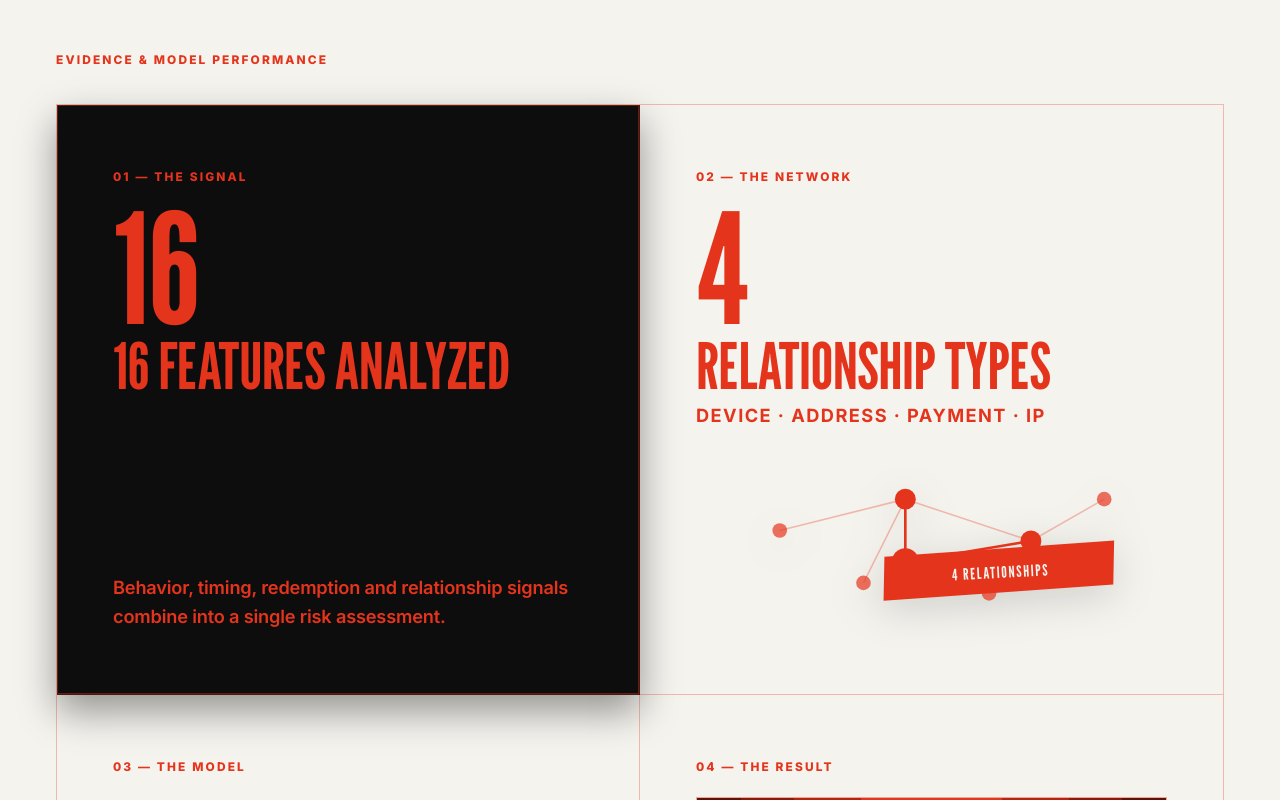
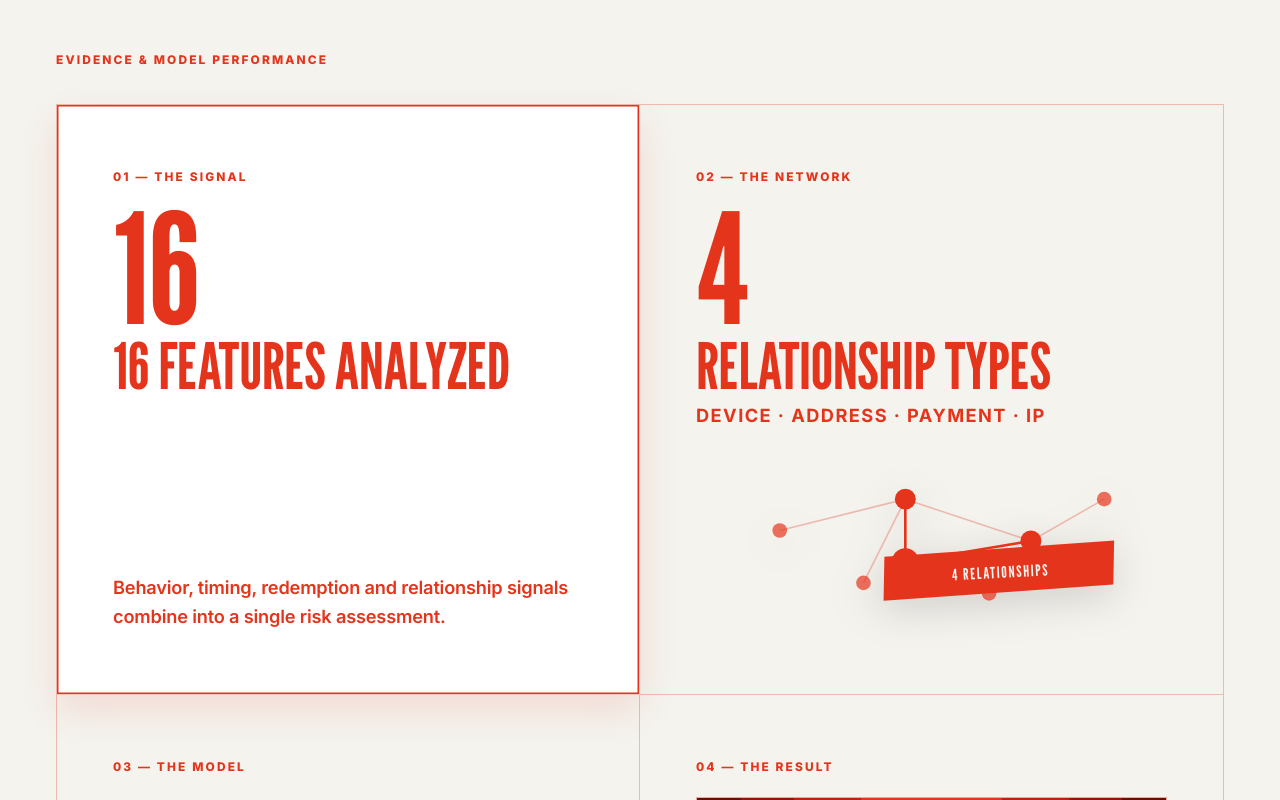
Before and after one commit to Kunal184/offer-abuse-detection, a React (Vite) app in the folder frontend/: page / in a window 1280 px wide. In both pictures the pointer is over the element 348 px from the left and 3136 px from the top of the page. Shown: the part 2736-3536 px from the top of the page. Built offline with nearby package versions, Linux system fonts and the light colour scheme; no server answers.

Commit message:
style(landing): update 4 metric boxes hover background to crisp white

```diff
--- a/frontend/src/pages/LandingPage.css
+++ b/frontend/src/pages/LandingPage.css
@@ -328,20 +328,20 @@
 }
 
 .grid-quadrant:hover {
-  background-color: #0D0D0E !important; /* Sleek matte black */
-  box-shadow: inset 0 0 0 1px rgba(229, 52, 28, 0.4), 0 16px 36px rgba(0, 0, 0, 0.4);
+  background-color: #FFFFFF !important; /* Crisp pure white */
+  box-shadow: inset 0 0 0 1.5px #E5341C, 0 16px 36px rgba(229, 52, 28, 0.12);
   z-index: 2;
 }
 
 .grid-quadrant:hover .quadrant-tag,
 .grid-quadrant:hover .quadrant-giant-number,
 .grid-quadrant:hover .quadrant-headline {
-  color: #F4F3EE;
+  color: #E5341C;
   transition: color 0.35s ease;
 }
 
 .grid-quadrant:hover .quadrant-subtext {
-  color: #D3CFCE;
+  color: #101114;
   transition: color 0.35s ease;
 }
 
```
